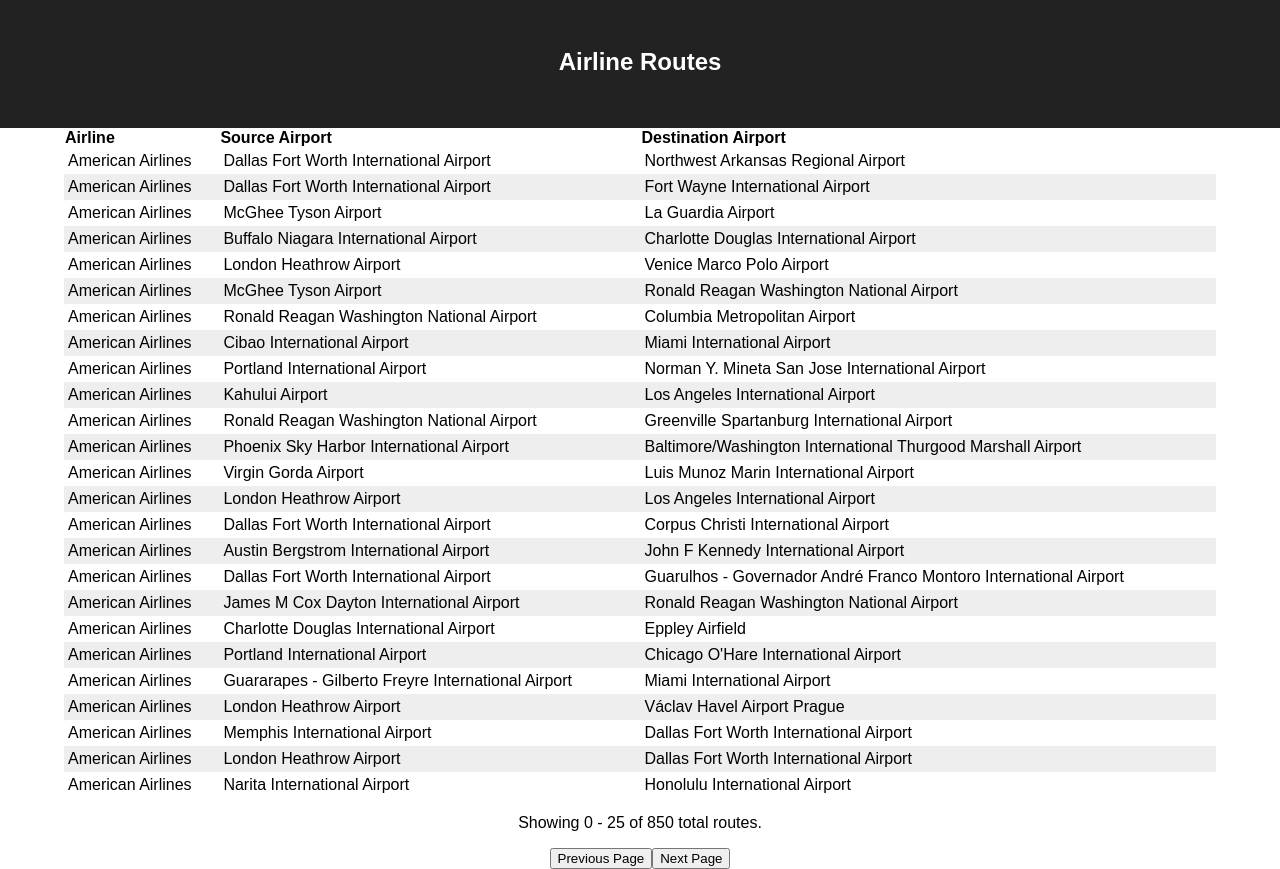
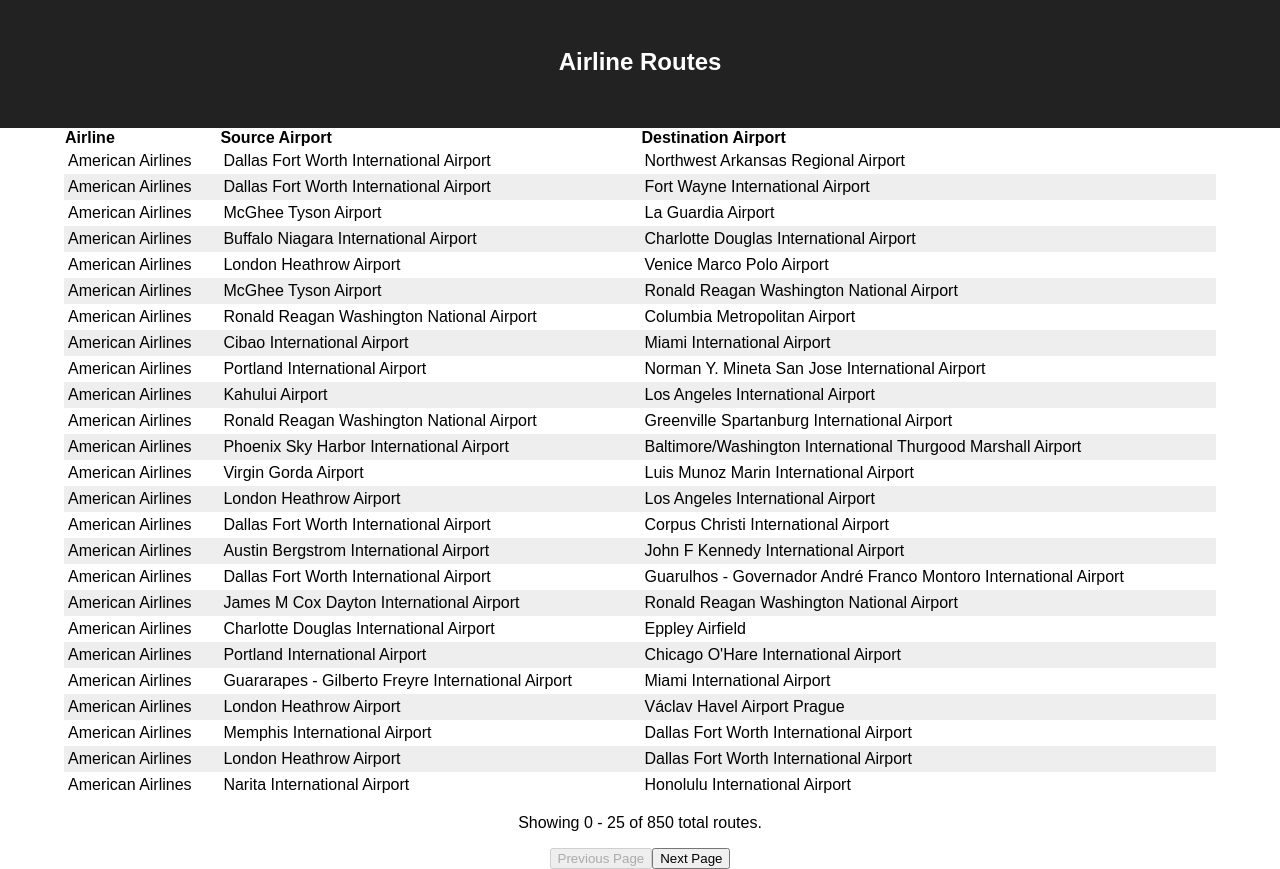
Before and after one commit to nantrinh/airline_routes, a React (Create React App) app: page / in a window 1280 px wide. Built offline with nearby package versions, Linux system fonts and the light colour scheme.

Commit message:
Adjust the page shown when the buttons are clicked and disable the paging controls to prevent a user from going outside valid bounds

```diff
--- a/src/components/Table.jsx
+++ b/src/components/Table.jsx
@@ -10,6 +10,16 @@
     this.state = {
       page: 0,
     };
+  }
+
+  previousPage = (event) => {
+    event.preventDefault();
+    this.setState({page: this.state.page - 1});
+  }
+
+  nextPage = (event) => {
+    event.preventDefault();
+    this.setState({page: this.state.page - 1});
   }
 
   render() {
@@ -40,8 +50,8 @@
         </table>
         <div>
           <p>Showing {start} - {start + this.props.perPage} of {this.props.rows.length} total routes.</p>
-          <button>Previous Page</button>
-          <button>Next Page</button>
+          <button key="previous" disabled={this.state.page === 0} onClick={this.previousPage}>Previous Page</button>
+          <button key="next" disabled={start + this.props.perPage >= this.props.rows.length} onClick={this.nextPage}>Next Page</button>
         </div>
       </div>
     );
```
